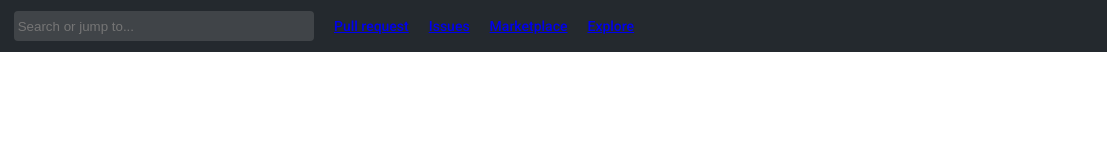
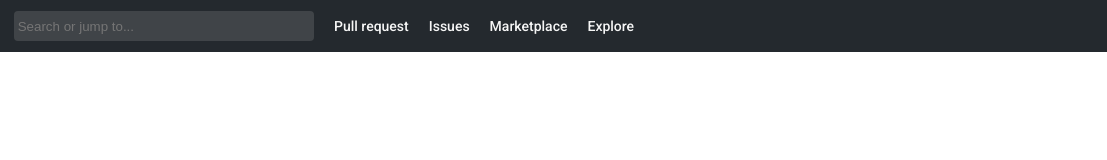
Before and after one commit to yvanchavez/header-github, a plain HTML site: page index.html in a window 1280 px wide. Shown: the full height of the page, 48-1155 px from the left. Drawn offline with Linux system fonts and the light colour scheme.

Commit message:
se cambio de color a los a

```diff
--- a/index.css
+++ b/index.css
@@ -52,6 +52,11 @@ body{
     list-style: none;
 }
 
+.nav__izquierdo-links-link a{
+    text-decoration: none;
+    color: #F6F6F6;
+}
+
 
 .nav__derecho{
     display: flex;
```
